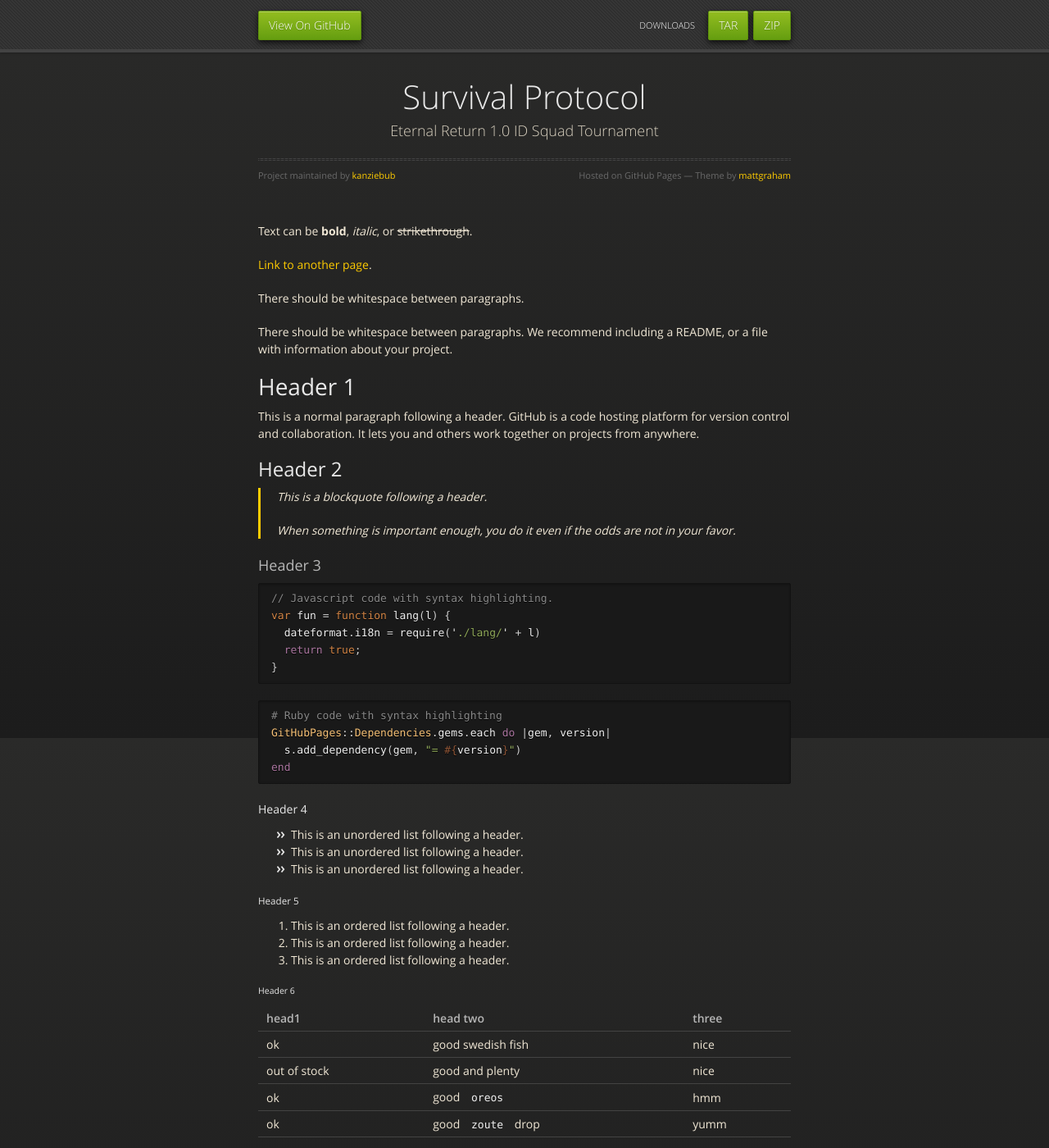
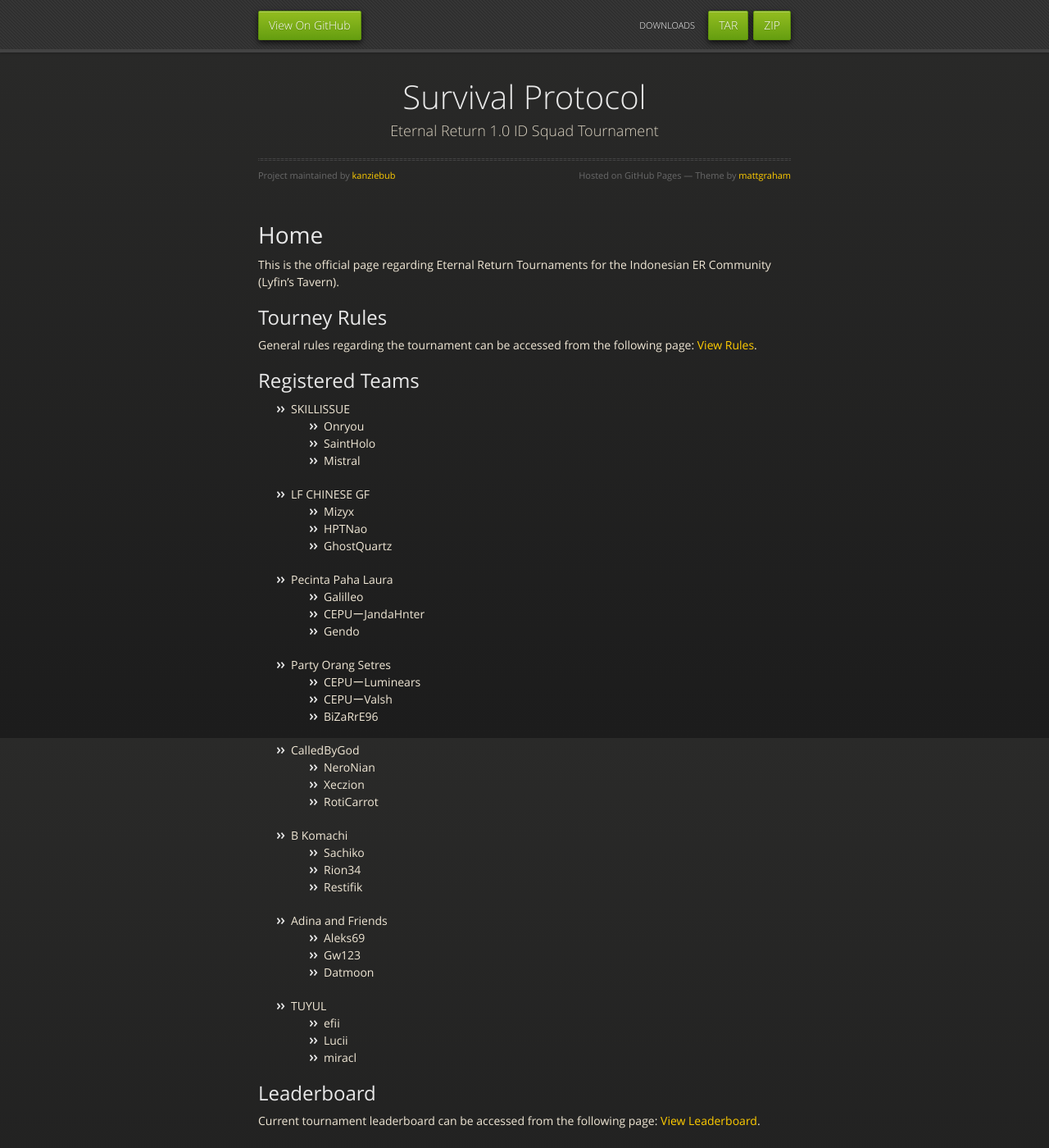
Before and after one commit to kanziebub/SurvivalProtocol, a Jekyll site: the page built from index.md, in a window 1280 px wide and 1400 px high. Shown: the whole window at 82% size. Built offline with Jekyll 4.4.1, drawn with Linux system fonts in a browser that asks for light colours; our own code applies the rules of GitHub Pages for plain Markdown files; some of the changed text lies outside the part shown.

````diff
--- a/index.md
+++ b/index.md
@@ -2,122 +2,50 @@
 layout: default
 ---
 
-Text can be **bold**, _italic_, or ~~strikethrough~~.
+# Home
 
-[Link to another page](./another-page.html).
+This is the official page regarding Eternal Return Tournaments for the Indonesian ER Community (Lyfin's Tavern).
 
-There should be whitespace between paragraphs.
+## Tourney Rules
 
-There should be whitespace between paragraphs. We recommend including a README, or a file with information about your project.
+General rules regarding the tournament can be accessed from the following page: [View Rules](./rulebook.html).
 
-# Header 1
+## Registered Teams
 
-This is a normal paragraph following a header. GitHub is a code hosting platform for version control and collaboration. It lets you and others work together on projects from anywhere.
-
-## Header 2
-
-> This is a blockquote following a header.
->
-> When something is important enough, you do it even if the odds are not in your favor.
-
-### Header 3
-
-```js
-// Javascript code with syntax highlighting.
-var fun = function lang(l) {
-  dateformat.i18n = require('./lang/' + l)
-  return true;
-}
-```
-
-```ruby
-# Ruby code with syntax highlighting
-GitHubPages::Dependencies.gems.each do |gem, version|
-  s.add_dependency(gem, "= #{version}")
-end
-```
-
-#### Header 4
-
-*   This is an unordered list following a header.
-*   This is an unordered list following a header.
-*   This is an unordered list following a header.
-
-##### Header 5
-
-1.  This is an ordered list following a header.
-2.  This is an ordered list following a header.
-3.  This is an ordered list following a header.
-
-###### Header 6
-
-| head1        | head two          | three |
-|:-------------|:------------------|:------|
-| ok           | good swedish fish | nice  |
-| out of stock | good and plenty   | nice  |
-| ok           | good `oreos`      | hmm   |
-| ok           | good `zoute` drop | yumm  |
-
-### There's a horizontal rule below this.
-
-* * *
-
-### Here is an unordered list:
-
-*   Item foo
-*   Item bar
-*   Item baz
-*   Item zip
-
-### And an ordered list:
-
-1.  Item one
-1.  Item two
-1.  Item three
-1.  Item four
-
-### And a nested list:
-
-- level 1 item
-  - level 2 item
-  - level 2 item
-    - level 3 item
-    - level 3 item
-- level 1 item
-  - level 2 item
-  - level 2 item
-  - level 2 item
-- level 1 item
-  - level 2 item
-  - level 2 item
-- level 1 item
-
-### Small image
-
-![Octocat](https://github.githubassets.com/images/icons/emoji/octocat.png)
-
-### Large image
-
-![Branching](https://guides.github.com/activities/hello-world/branching.png)
+- SKILLISSUE
+  - Onryou
+  - SaintHolo
+  - Mistral
+- LF CHINESE GF
+  - Mizyx
+  - HPTNao
+  - GhostQuartz
+- Pecinta Paha Laura
+  - Galilleo
+  - CEPUーJandaHnter
+  - Gendo
+- Party Orang Setres
+  - CEPUーLuminears
+  - CEPUーValsh
+  - BiZaRrE96
+- CalledByGod
+  - NeroNian
+  - Xeczion
+  - RotiCarrot
+- B Komachi
+  - Sachiko
+  - Rion34
+  - Restifik
+- Adina and Friends
+  - Aleks69
+  - Gw123
+  - Datmoon
+- TUYUL
+  - efii
+  - Lucii
+  - miracl
 
 
-### Definition lists can be used with HTML syntax.
+## Leaderboard
 
-<dl>
-<dt>Name</dt>
-<dd>Godzilla</dd>
-<dt>Born</dt>
-<dd>1952</dd>
-<dt>Birthplace</dt>
-<dd>Japan</dd>
-<dt>Color</dt>
-<dd>Green</dd>
-</dl>
-
-```
-Long, single-line code blocks should not wrap. They should horizontally scroll if they are too long. This line should be long enough to demonstrate this.
-```
-
-```
-The final element.
-```
+Current tournament leaderboard can be accessed from the following page: [View Leaderboard](./leaderboard.html).
````
Also changed, not shown: leaderboard.md (renamed from another-page.md, +3 -1 lines), template.md (added, +123 -0 lines).
